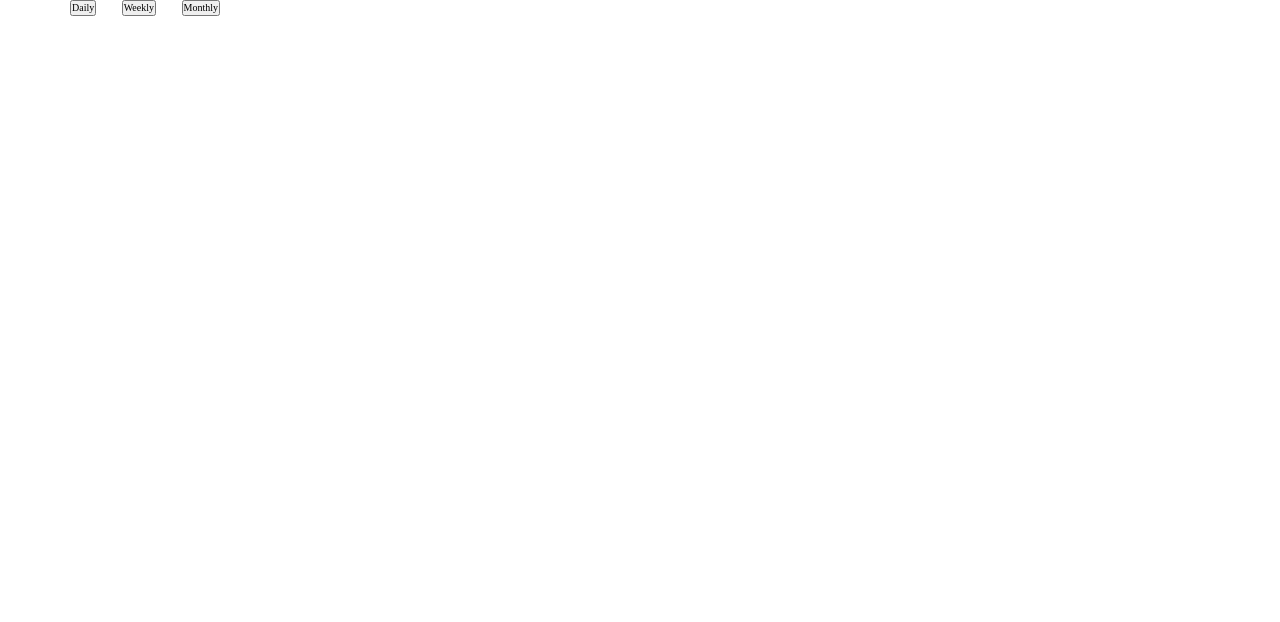
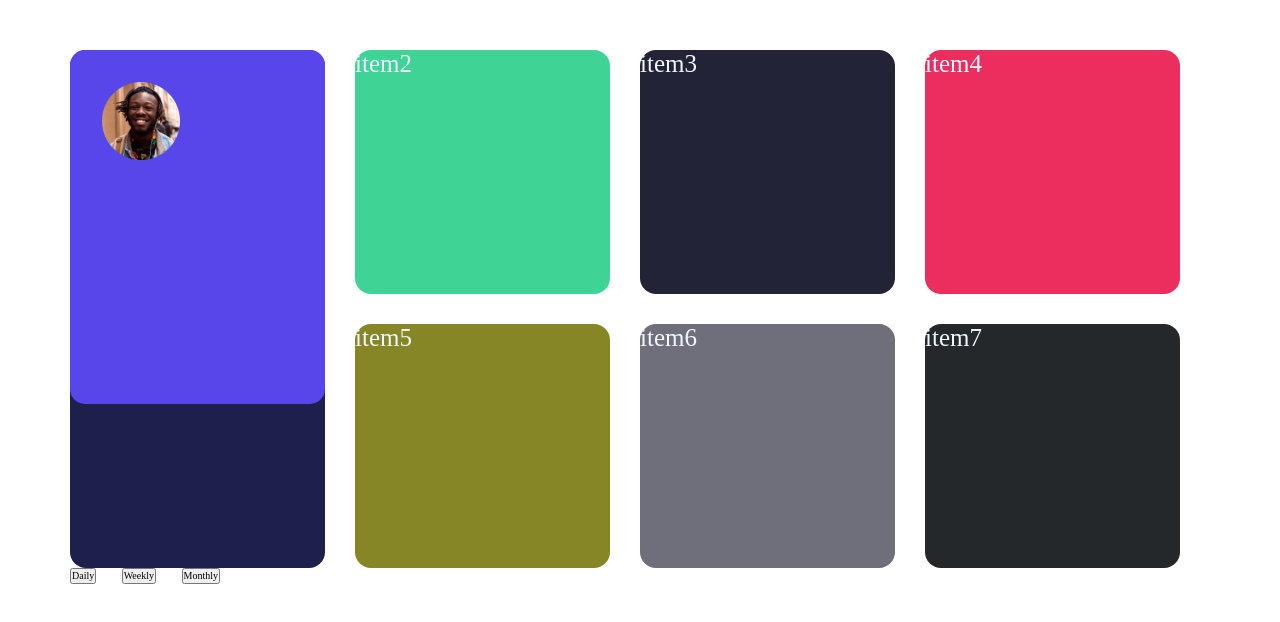
Before and after one commit to DiyorbekBek/time-tracking, a plain HTML site: page index.html in a window 1280 px wide. Drawn offline with nearby package versions, Linux system fonts and the light colour scheme; no server answers.

Commit message:
add style

```diff
--- a/css/style.css
+++ b/css/style.css
@@ -55,3 +55,49 @@ main {
   display: flex;
   justify-content: space-between;
 }
+
+.list-item {
+  padding-top: 50px;
+  display: grid;
+  grid-template-columns: 255px 255px 255px 255px;
+  grid-template-rows: 244px 244px;
+  gap: 30px;
+}
+
+.item {
+  color: aliceblue;
+  font-size: 25px;
+  border-radius: 16px;
+}
+
+.item-1 {
+  background-color: rgb(28, 32, 75);
+  grid-row-start: 1;
+  grid-row-end: 3;
+}
+.item-2 {
+  background-color: rgb(63, 212, 150);
+}
+.item-3 {
+  background-color: rgb(35, 35, 56);
+}
+.item-4 {
+  background-color: rgb(235, 46, 93);
+}
+.item-5 {
+  background-color: rgb(134, 134, 39);
+}
+.item-6 {
+  background-color: rgb(111, 111, 123);
+}
+.item-7 {
+  background-color: rgb(36, 40, 42);
+}
+
+.item-1__header {
+  border-radius: 15px;
+  width: inherit;
+  height: 354px;
+  background-color: rgb(87, 71, 234);
+  padding: 32px;
+}
--- a/index.html
+++ b/index.html
@@ -17,11 +17,23 @@
     <!-- Header End -->
     <!-- Main Start -->
     <main class="container main">
-      <ul class="">
-        <li class="">
-          <h2 class="title"></h2>
-          <h4></h4>
+      <ul class="list-item">
+        <li class="item item-1">
+          <div class="item-1__header">
+            <img
+              src="./images/image-jeremy.png"
+              alt=""
+              width="78"
+              height="78"
+            />
+          </div>
         </li>
+        <li class="item item-2">item2</li>
+        <li class="item item-3">item3</li>
+        <li class="item item-4">item4</li>
+        <li class="item item-5">item5</li>
+        <li class="item item-6">item6</li>
+        <li class="item item-7">item7</li>
       </ul>
       <div class="buttonst">
         <button id="daily">Daily</button>
--- a/js/app.js
+++ b/js/app.js
@@ -18,7 +18,6 @@ const updateUI = (data) => {
     title2.innerHTML += " " + item.timeframes.weekly.previous + "hrs";
     dailyBtn.addEventListener("click", () => {
       title2.textContent = "";
-      title2.innerHTML += " " + item.timeframes.weekly.current + "hrs";
     });
   });
 };
```
